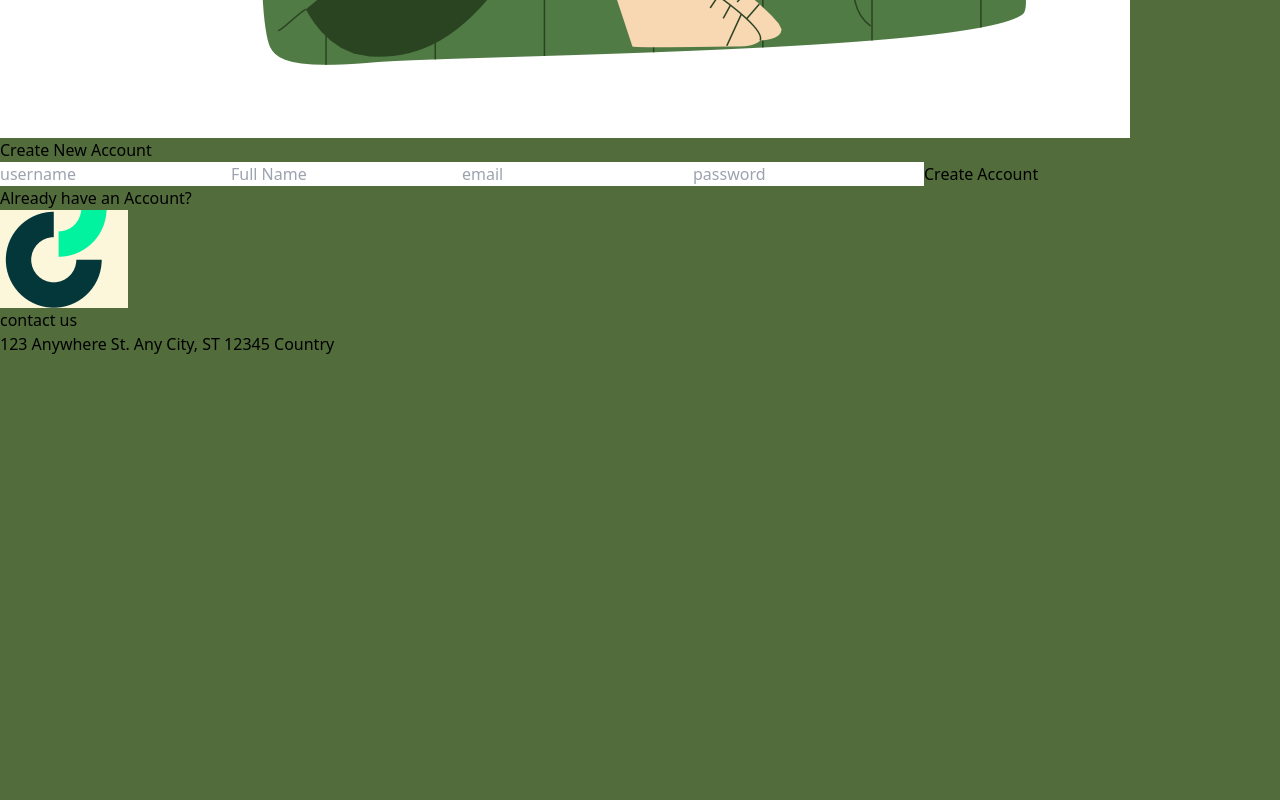
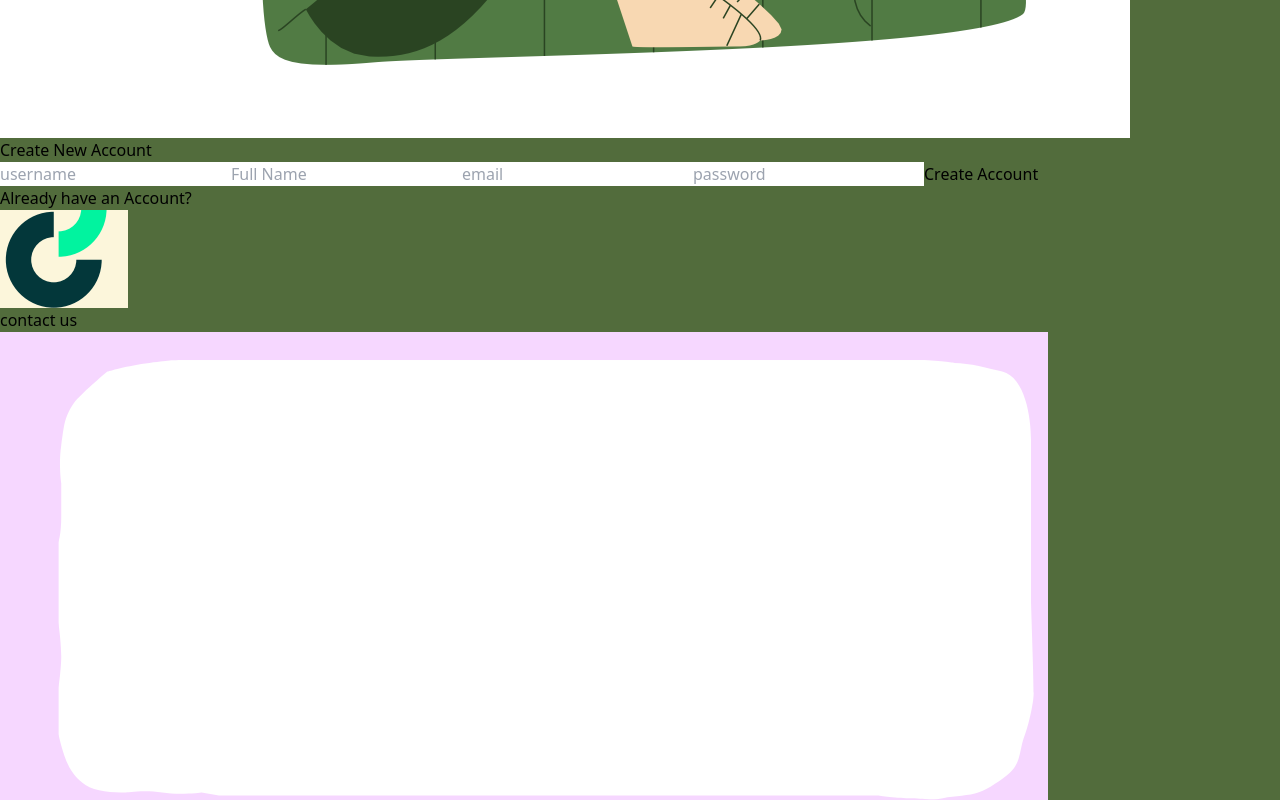
Before and after one commit to ishivendratripathi/Website, a React (Vite) app: page / in a window 1280 px wide. Shown: the part 2276-3076 px from the top of the page. Before the commit the page ends 2632 px from the top, so only its background shows below. Built offline with nearby package versions, Linux system fonts and the light colour scheme.

Commit message:
new updates

```diff
--- a/src/routes/Footer.jsx
+++ b/src/routes/Footer.jsx
@@ -2,10 +2,11 @@ import React from 'react'
 
 const Footer = () => {
   return (
-    <section className="w-full h-96 bg-fuchsia-200 flex relative">
+    <section className="w-full h-96 bg-fuchsia-200 flex">
   <img className="h-16 m-20"src="logo.png" alt="" />
-  <h2 className='mt-40 z-10 font-bold text-3xl text-green-700'>contact us</h2>
-  <h3 className=''>123 Anywhere St. Any City, ST 12345 Country</h3>
+  <h2 className='mt-40 ml-96 z-10 font-bold text-3xl text-green-700 absolute'>contact us</h2>
+  <img className="h-60 mt-32 ml-20" src="contact.png" alt="" />
+
     </section>
   )
 }
```
